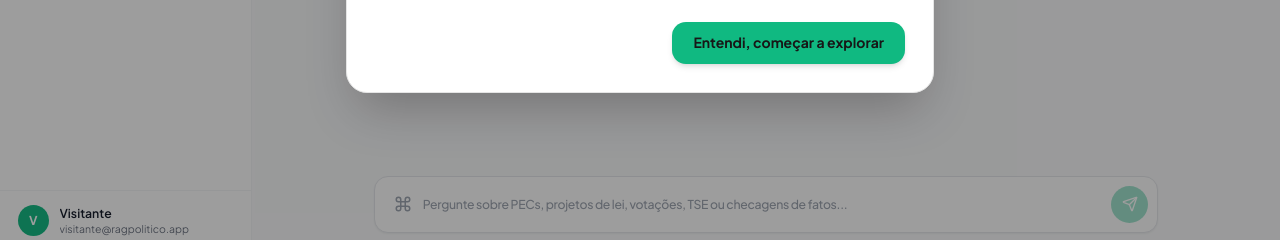
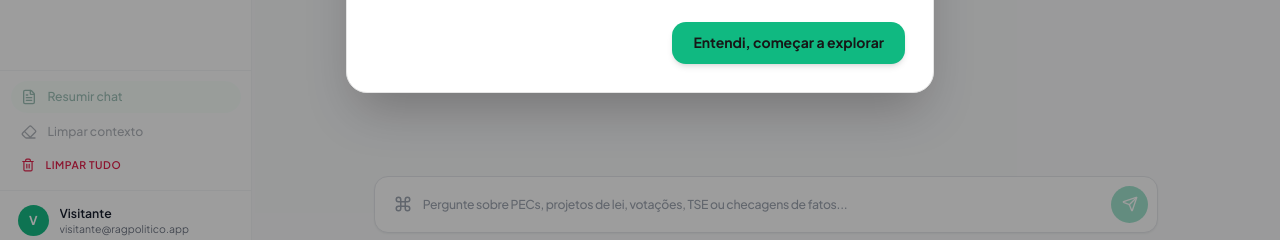
Before and after one commit to steingui/chatbot-rag-fundamentos, a React (Vite) app in the folder frontend/: page / in a window 1280 px wide. Shown: the part 550-790 px from the top of the page. Built offline with nearby package versions, Linux system fonts and the light colour scheme; no server answers.

Commit message:
feat: restaura acoes de resumir e limpar contexto na sidebar

```diff
--- a/frontend/src/components/SessionSidebar.tsx
+++ b/frontend/src/components/SessionSidebar.tsx
@@ -1,5 +1,5 @@
 import React from 'react';
-import { Plus, Clock, Database, Settings } from 'lucide-react';
+import { Plus, Clock, Database, Settings, FileText, Eraser, Trash2 } from 'lucide-react';
 import { useChatStore, MAX_SESSIONS } from '../store/useChatStore';
 
 const NAV_ITEMS = [
@@ -10,7 +10,19 @@ const NAV_ITEMS = [
 ] as const;
 
 export const SessionSidebar: React.FC = () => {
-  const { sessions, activeIdx, setActiveIdx, addSession, closeSession, isLoading } = useChatStore();
+  const {
+    sessions,
+    activeIdx,
+    setActiveIdx,
+    addSession,
+    closeSession,
+    clearActiveSession,
+    clearAllSessions,
+    summarizeConversation,
+    isLoading
+  } = useChatStore();
+
+  const hasHistory = Boolean(sessions[activeIdx]?.messages?.some(m => m.role === 'user'));
 
   return (
     <aside className="fixed inset-y-0 left-0 z-30 flex h-full w-72 flex-col bg-white border-r border-gray-100 lg:static lg:z-auto shrink-0 select-none">
@@ -90,6 +102,39 @@ export const SessionSidebar: React.FC = () => {
         </div>
       </div>
 
+      {/* Ações de contexto */}
+      <div className="px-3 py-3 border-t border-gray-100 space-y-1">
+        <button
+          onClick={summarizeConversation}
+          disabled={isLoading || !hasHistory}
+          className="flex w-full items-center gap-3 rounded-lg px-3 py-2 text-sm font-medium text-emerald-800 bg-emerald-50 hover:bg-emerald-100 disabled:opacity-40 disabled:cursor-not-allowed cursor-pointer transition-colors"
+          title="Resumir o histórico da sessão em 1 tweet (280 caracteres)"
+        >
+          <FileText size={16} className="shrink-0" />
+          <span className="truncate">Resumir chat</span>
+        </button>
+
+        <button
+          onClick={clearActiveSession}
+          disabled={isLoading || !hasHistory}
+          className="flex w-full items-center gap-3 rounded-lg px-3 py-2 text-sm font-medium text-gray-700 hover:bg-gray-100 disabled:opacity-40 disabled:cursor-not-allowed cursor-pointer transition-colors"
+          title="Limpar o contexto desta sessão (mantém uma única sessão ativa)"
+        >
+          <Eraser size={16} className="shrink-0" />
+          <span className="truncate">Limpar contexto</span>
+        </button>
+
+        <button
+          onClick={clearAllSessions}
+          disabled={isLoading}
+          className="flex w-full items-center gap-3 rounded-lg px-3 py-2 text-xs font-semibold uppercase tracking-wider text-rose-600 hover:bg-rose-50 disabled:opacity-40 disabled:cursor-not-allowed cursor-pointer transition-colors"
+          title="Limpar todas as sessões, cookies e dados locais"
+        >
+          <Trash2 size={14} className="shrink-0" />
+          <span className="truncate">Limpar tudo</span>
+        </button>
+      </div>
+
       {/* Perfil do usuário */}
       <div className="flex items-center gap-3 px-5 py-4 border-t border-gray-100">
         <div className="h-9 w-9 rounded-full bg-emerald-500 text-white flex items-center justify-center font-bold text-sm shrink-0">
--- a/frontend/src/store/useChatStore.ts
+++ b/frontend/src/store/useChatStore.ts
@@ -8,6 +8,10 @@ export const STREAM_API_URL = API_URL.endsWith('/chat') ? `${API_URL}/stream` :
 export const SUGGESTION_API_URL = API_URL.replace(/\/chat$/, '/suggestions');
 export const MAX_SESSIONS = 5;
 export const PROMPTS_PER_BATCH = 3;
+
+// Prompt canônico do resumo de contexto (1 tweet / 280 chars)
+export const SUMMARY_PROMPT =
+  'Resuma nossa conversa em no máximo 1 tweet (280 caracteres).';
 
 // MON-602: trava após consumir o lote (ex.: 3, 6, 9 prompts)
 export const isAdLocked = (count: number): boolean =>
@@ -153,6 +157,7 @@ interface ChatState {
   closeSession: (idx: number) => void;
   clearActiveSession: () => void;
   clearAllSessions: () => void;
+  summarizeConversation: () => void;
   increaseFontSize: () => void;
   decreaseFontSize: () => void;
   resetFontSize: () => void;
@@ -301,6 +306,14 @@ export const useChatStore = create<ChatState>((set, get) => ({
     }
     set({ sessions: newSessions, activeIdx: newActive });
     savePersistedSessions(newSessions);
+  },
+
+  summarizeConversation: () => {
+    const { activeIdx, sessions, isLoading } = get();
+    if (isLoading) return;
+    const hasHistory = sessions[activeIdx]?.messages.some(m => m.role === 'user');
+    if (!hasHistory) return;
+    void get().sendMessageStream(SUMMARY_PROMPT);
   },
 
   clearActiveSession: () => {
```
Also changed, not shown: 2 other files (tests, documents, lock files or other folders).
